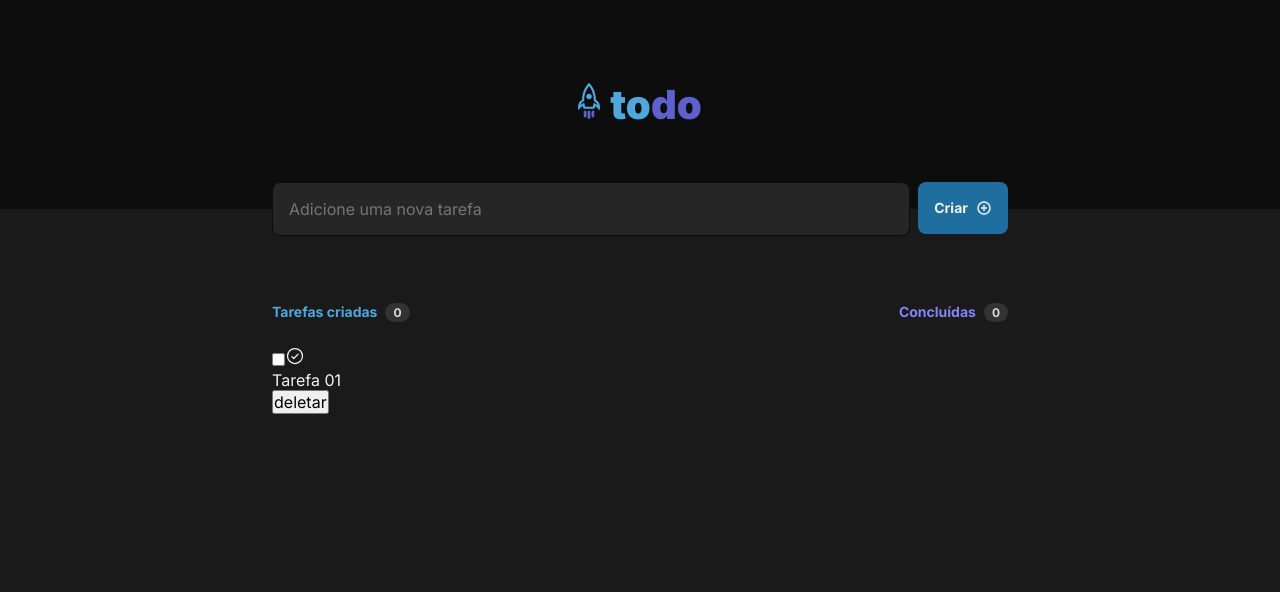
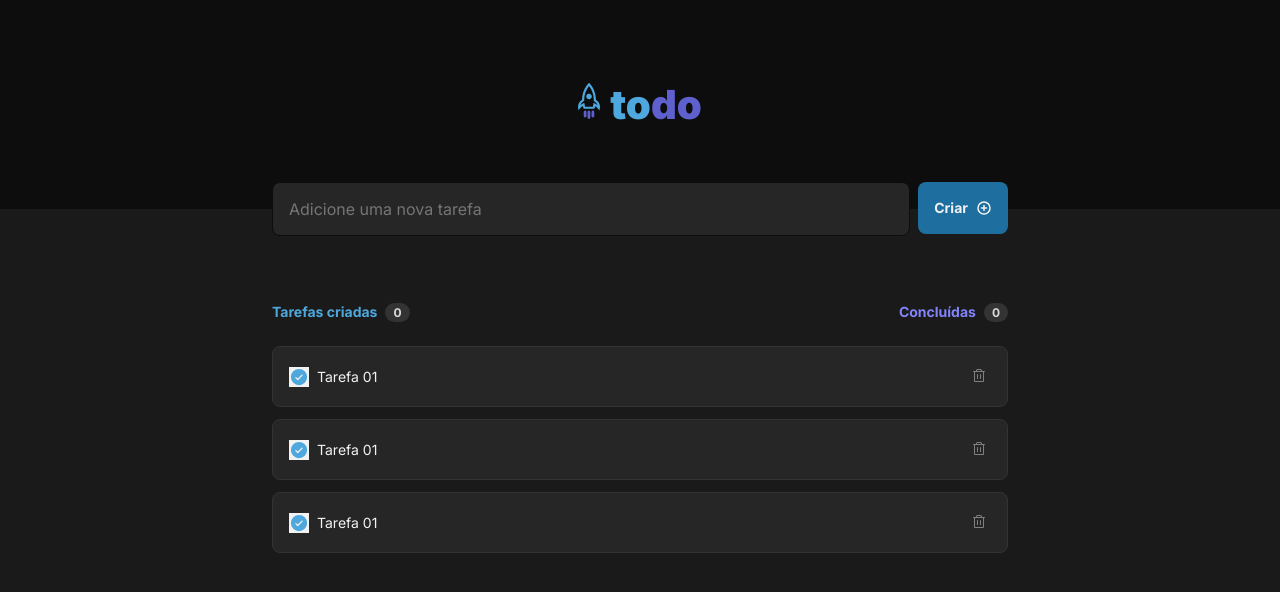
Before and after one commit to jaomuro/todo-react-ts, a React (Vite) app: page / in a window 1280 px wide. Shown: the top 592 px of the page. Built offline with nearby package versions, Linux system fonts and the light colour scheme; the HTML template or start-up script is replaced by a standard one.

Commit message:
ajuste de estilos

```diff
--- a/src/App.module.css
+++ b/src/App.module.css
@@ -11,3 +11,9 @@
     flex-direction: column;
     gap:1.5rem
 }
+
+.sectionTasksList {
+    display: flex;
+    flex-direction: column;
+    gap: 0.75rem;
+}
--- a/src/App.tsx
+++ b/src/App.tsx
@@ -1,10 +1,10 @@
-import rocketLogo from './assets/rocket.svg'
+
 import './global.css';
 import styles from './App.module.css'
 import { Header } from './components/Header';
 import { Header as HeaderList} from './components/Tasks/Header'
 import {ImputAndButton} from './components/ImputAndButton'
-import { TaskList } from './components/Tasks/Task';
+import { Task } from './components/Tasks/Task';
 
 
 function App() {
@@ -19,7 +19,9 @@ function App() {
         <section className={styles.sectionTasks}>
           <HeaderList />
           <aside className={styles.sectionTasksList}>
-          <TaskList />
+          <Task />
+          <Task />
+          <Task />
           </aside>
         </section>
 
--- a/src/components/Tasks/Task.module.css
+++ b/src/components/Tasks/Task.module.css
@@ -0,0 +1,50 @@
+.task {
+    display: flex;
+    justify-content: space-between;
+    background-color: rgb(79, 97, 113);
+    padding: 1rem;
+    border-radius: 8px;
+    background-color: var(--color-gray-500);
+    gap: 0.5rem;
+    border:1px solid var(--color-gray-400);
+}
+
+.task input {
+    display: none;
+}
+
+.task label {
+    display: flex;
+    gap: 0.5rem;
+    align-items: center;
+}
+.uncheckedBox {
+    color: var(--color-blue);
+    background-color: var(--color-gray-100);
+    /* border: 2px solid var(--color-purple); */
+    /* border-radius: 100%; */
+    display: flex;
+    width: 20px;
+    height: 20px;
+    justify-content: center;
+    align-items: center;
+}
+
+.task p {
+    font-size: 0.875rem;
+}
+
+.task button {
+    border: none;
+    background-color: transparent;
+    padding: 5px 4px 2px 4px;
+    transition: 0.2s;
+    color: var(--color-gray-300);
+}
+
+.task button:hover {
+    background-color: var(--color-gray-400);
+    border-radius: 4px;
+    color: var(--color-danger);
+
+}
--- a/src/components/Tasks/Task.tsx
+++ b/src/components/Tasks/Task.tsx
@@ -1,8 +1,8 @@
-import { CheckCircle } from '@phosphor-icons/react'
+import { Check, CheckCircle, Trash } from '@phosphor-icons/react'
 import styles from './Task.module.css'
 import { useState } from 'react'
 
-export function TaskList() {
+export function Task() {
     const [isChecked, setisChecked] = useState(false)
 
     function handleCheckTask(event) {
@@ -10,13 +10,17 @@ export function TaskList() {
 
     return (
         <div className={styles.task}>
+
             <label htmlFor="checkbox" onClick={handleCheckTask}>
               <input readOnly type="checkbox" checked={isChecked} />
-              <CheckCircle size={20}/>
+              {/* <CheckCircle size={16}/> */}
+              <span className={styles.uncheckedBox}><CheckCircle size={22} weight='fill'/></span>
+
               <p className={styles.taskContent}>Tarefa 01</p>
-              </label>
-              <button className={styles.deleteTask}>deletar</button>
-
+            </label>
+              <button className={styles.deleteTask}>
+                <Trash size={16}/>
+              </button>
         </div>
     )
 }
```
